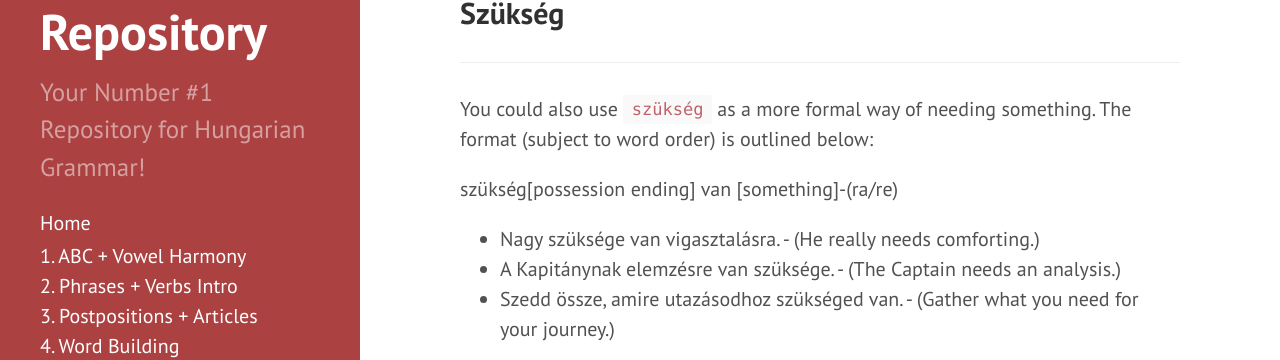
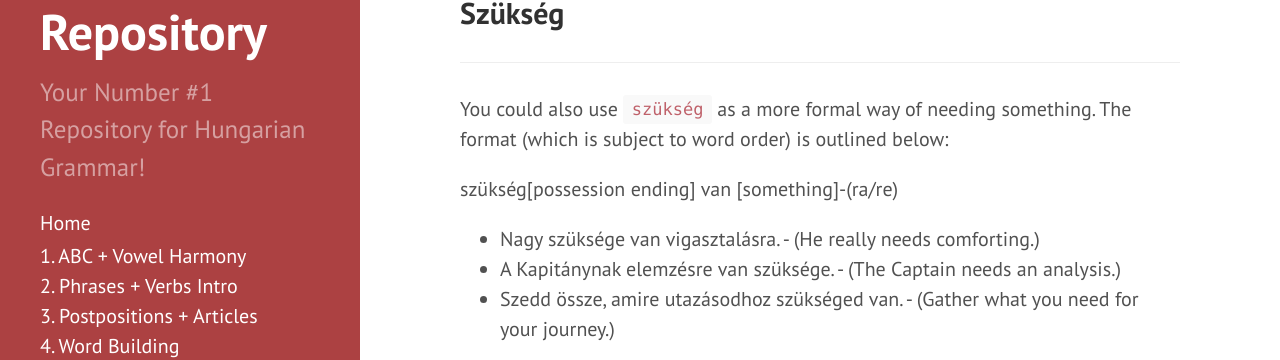
Before and after one commit to Magyartanulas/magyartanulas.github.io, a Jekyll site: the page built from expressing_need.md, in a window 1280 px wide and 900 px high, scrolled down 3259 px. Shown: the part 164-524 px from the top of the window. Built offline with Jekyll 4.4.1, drawn with Linux system fonts in a browser that asks for light colours; comment, search, counter and statistics services are not loaded; some of the changed text lies outside the part shown.

Commit message:
Update expressing_need.md

```diff
--- a/expressing_need.md
+++ b/expressing_need.md
@@ -144,7 +144,7 @@ Another and less used way to express need is to use `muszáj` which basically tr
 ## Szükség
 ---
 
-You could also use `szükség` as a more formal way of needing something. The format (subject to word order) is outlined below:
+You could also use `szükség` as a more formal way of needing something. The format (which is subject to word order) is outlined below:
 
 szükség[possession ending] van [something]-(ra/re)
 
```
Also changed, not shown: other parts of expressing_need.md (+1 -1 lines).
